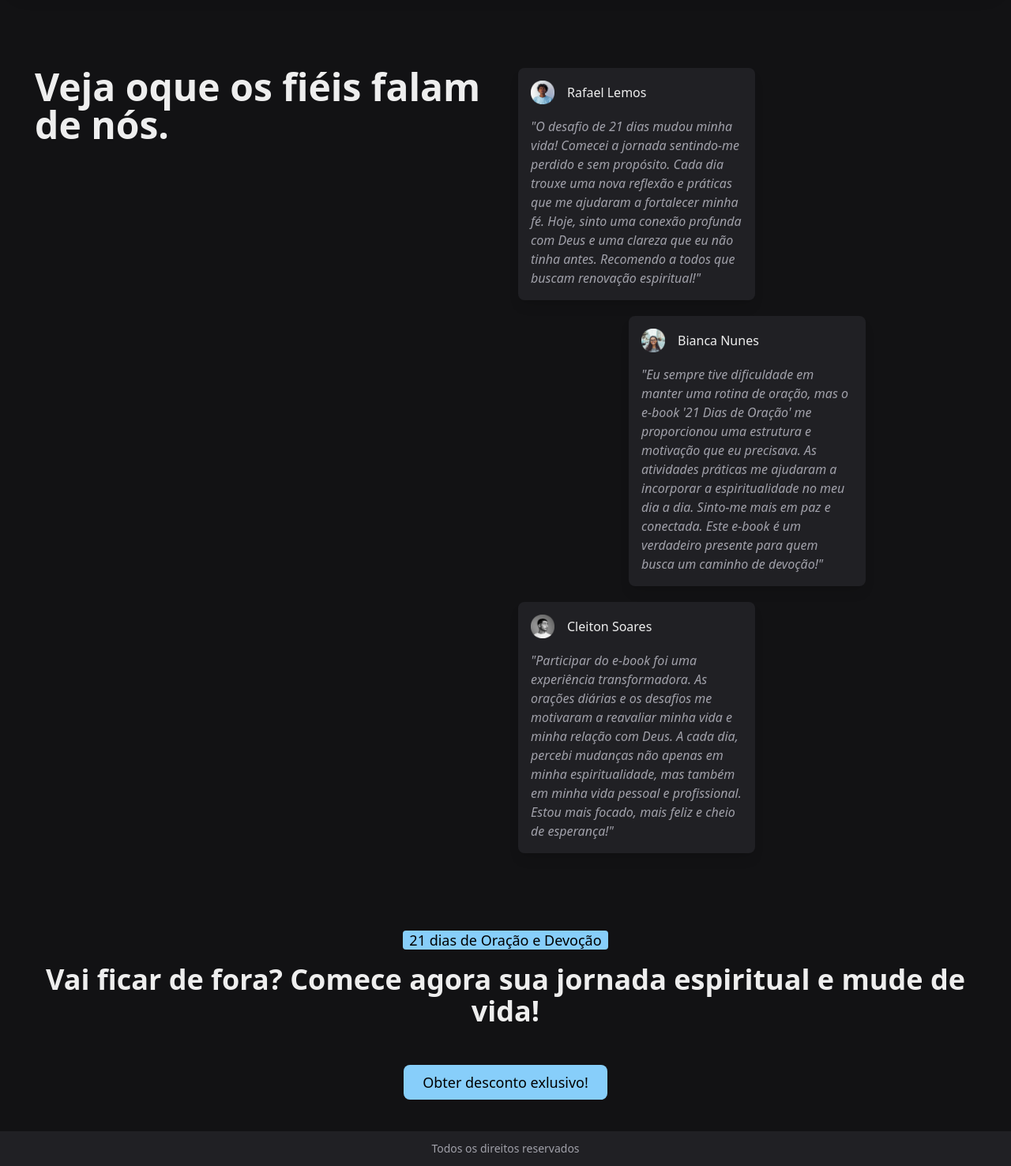
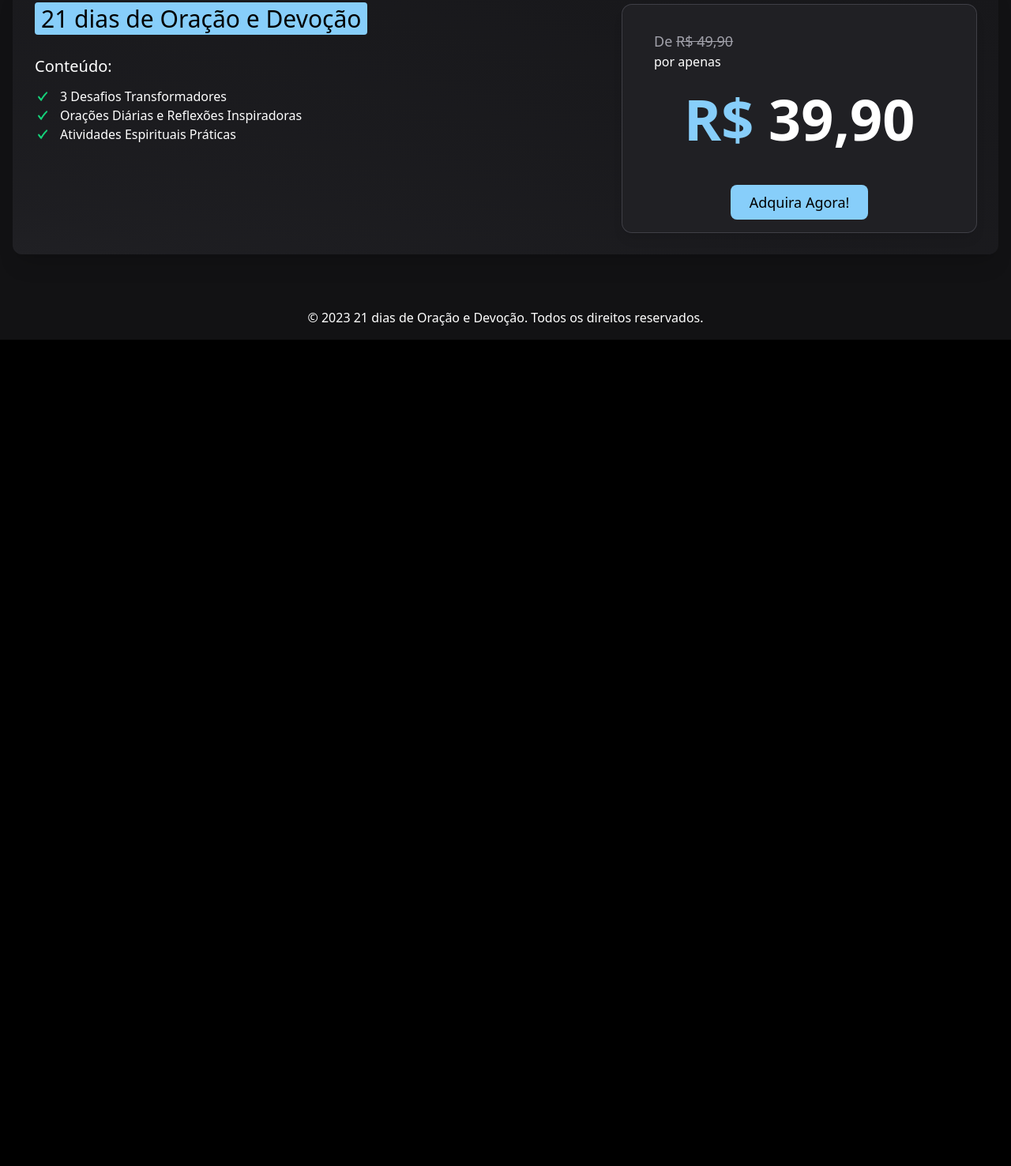
Before and after one commit to flaronin/k, a website: page index.html in a window 1280 px wide. Shown: the part 2086-3562 px from the top of the page at 79% size. After the commit the page ends 2516 px from the top, so only its background shows below. Drawn offline with nearby package versions, Linux system fonts and the light colour scheme.

Commit message:
Add files via upload

```diff
--- a/index.html
+++ b/index.html
@@ -5,14 +5,18 @@
     <meta name="viewport" content="width=device-width, initial-scale=1.0" />
     <meta name="description" content="Página de vendas" />
     <meta name="keywords" content="Landing page,página de vendas" />
-    <title>21 dias de Oração e Devoção
-    </title>
+    <title>21 dias de Oração e Devoção</title>
     <script src="https://cdn.tailwindcss.com"></script>
     <link rel="stylesheet" href="assets/css/style.css" />
     <script src="tailwind.config.js" defer></script>
     <script src="src/aos.js" defer></script>
     <script src="https://unpkg.com/aos@2.3.1/dist/aos.js"></script>
     <link href="https://unpkg.com/aos@2.3.1/dist/aos.css" rel="stylesheet" />
+    <style>
+        body {
+            background-color: black; /* Fundo preto */
+        }
+    </style>
 </head>
 <body>
     <header class="main-header h-screen">
@@ -20,18 +24,16 @@
             <div class="container flex justify-center items-center px-4">
                 <main class="w-full max-w-lg">
                     <div class="text-center">
-              <h1
-                class="text-white font-bold py-3 text-4xl sm:text-5xl text-center"
-              > Você está pronto para
-                 <span class="text-primaryColor">quebrar as correntes</span> e  viver uma<span class="text-primaryColor"> transformação espiritual? 🙏 </span>
+                        <h1 class="text-white font-bold py-3 text-4xl sm:text-5xl text-center">
+                            Você está pronto para
+                            <span class="text-primaryColor">quebrar as correntes</span> e viver uma
+                            <span class="text-primaryColor"> transformação espiritual? 🙏 </span>
                         </h1>
                         <p class="text-zinc-300 py-3 font-medium">
                             Se você sente que está preso em ciclos que parecem não ter fim, desejando por uma mudança genuína e uma vida de paz e prosperidade, esta mensagem é para você.
                         </p>
                         <a href="https://pay.cakto.com.br/5E3Emdm">
-                <button
-                  class="text-black text-lg bg-primaryColor hover:bg-primaryColorHover rounded-lg px-6 py-2 font-medium transition-colors duration-300"
-                >
+                            <button class="text-black text-lg bg-primaryColor hover:bg-primaryColorHover rounded-lg px-6 py-2 font-medium transition-colors duration-300">
                                 Saiba mais!
                             </button>
                         </a>
@@ -44,29 +46,22 @@
     <section class="bg-secondaryColor py-10">
         <div class="container mx-auto px-5">
             <nav class="text-center pb-4">
-          <span class="font-medium text-white text-lg"
-            ><span class="text-black bg-primaryColor px-2 rounded">21 dias de Oração e Devoção: em busca da Libertação e da Prosperidade
+                <span class="font-medium text-white text-lg">
+                    <span class="text-black bg-primaryColor px-2 rounded">21 dias de Oração e Devoção: em busca da Libertação e da Prosperidade</span>
                 </span>
-           </span
-          >
             </nav>
             <main class="text-center">
                 <h1 class="font-bold text-4xl text-textPrimaryColor">
                     Uma jornada espiritual projetada para trazer clareza, força e um novo propósito à sua vida!
                 </h1>
-          <br>
-          <br>
-
+                <br><br>
             </main>
         </div>
     </section>
 
     <section class="px-4 py-8 what-you-will-learning flex justify-center overflow-hidden">
-
         <div class="container">
-    <h1 class="text-center font-bold text-white text-2xl">
-       O que você vai encontrar nesse e-book:
-    </h1>
+            <h1 class="text-center font-bold text-white text-2xl">O que você vai encontrar nesse e-book:</h1>
             <div class="flex justify-center">
                 <div class="grid grid-cols-1 md:grid-cols-3 cards gap-5 py-10">
                     <div class="w-full md:max-w-[250px] md:h-[300px] shadow-lg rounded-md bg-secondaryColor p-4" data-aos="fade-up" data-aos-duration="600">
@@ -103,80 +98,59 @@
                         </div>
                     </div>
                 </div>
-
             </div>
-    <h1 class="text-center font-bold text-white text-2xl">
-      🚀 Por que participar dessa jornada?
-    </h1>
+            <h1 class="text-center font-bold text-white text-2xl">🚀 Por que participar dessa jornada?</h1>
             <p class="text-zinc-300 py-3 font-medium">
                 Porque Deus tem algo maior reservado para você, mas é necessário se preparar e dar o primeiro passo. Em apenas 21 dias, você vai sentir sua fé sendo renovada, suas forças restauradas e sua mente direcionada para um novo ciclo de bênçãos e prosperidade.
             </p>
-
         </div>
     </section>
+    <br>
+    <h1 class="text-center font-bold text-white text-2xl">21 Dias para Fortalecer sua Fé e Mudar sua Vida.</h1>
+<!-- Seção do vídeo -->
+<section class="flex justify-center py-8">
+
+  <div class="container max-w-md"> <!-- Define um tamanho máximo para a seção -->
+      <video controls class="w-full rounded-lg shadow-lg">
+          <source src="assets/video.mp4" type="video/mp4">
+          Seu navegador não suporta a tag de vídeo.
+      </video>
+  </div>
+</section>
+
 
     <section class="bg-secondaryColor flex justify-center overflow-hidden">
         <main class="container py-7 px-4">
             <nav class="text-center">
-          <h1 class="text-white text-3xl font-bold" data-aos="fade-up">
-            Preço exclusivo!
-          </h1>
+                <h1 class="text-white text-3xl font-bold" data-aos="fade-up">Preço exclusivo!</h1>
             </nav>
             <div class="flex justify-center py-6">
-          <div
-            class="w-full prince-table rounded-xl p-7 shadow-xl"
-            data-aos="fade-up"
-            data-aos-duration="700"
-          >
-            <main
-              class="flex flex-col md:flex-row"
-              data-aos="fade-up"
-              data-aos-duration="900"
-            >
+                <div class="w-full prince-table rounded-xl p-7 shadow-xl" data-aos="fade-up" data-aos-duration="700">
+                    <main class="flex flex-col md:flex-row" data-aos="fade-up" data-aos-duration="900">
                         <div class="w-full md:w-[50%]">
                             <div>
-                  <span class="font-medium text-white text-3xl"
-                    ><span class="text-black bg-primaryColor px-2 rounded"
-                      >21 dias de Oração e Devoção</span
-                    >
-                    </span
-                  >
+                                <span class="font-medium text-white text-3xl">
+                                    <span class="text-black bg-primaryColor px-2 rounded">21 dias de Oração e Devoção</span>
+                                </span>
                             </div>
                             <p class="font-medium text-white text-xl pt-7">Conteúdo:</p>
                             <ul class="py-3 text-md font-medium">
                                 <li class="flex items-center gap-3 text-white">
-                    <img
-                      class="w-[20px] h-[20px]"
-                      src="assets/verifica.png"
-                      alt="Check"
-                    />
+                                    <img class="w-[20px] h-[20px]" src="assets/verifica.png" alt="Check" />
                                     3 Desafios Transformadores
                                 </li>
                                 <li class="flex items-center gap-3 text-white">
-                    <img
-                      class="w-[20px] h-[20px]"
-                      src="assets/verifica.png"
-                      alt="Check"
-                    />
+                                    <img class="w-[20px] h-[20px]" src="assets/verifica.png" alt="Check" />
                                     Orações Diárias e Reflexões Inspiradoras
                                 </li>
                                 <li class="flex items-center gap-3 text-white">
-                    <img
-                      class="w-[20px] h-[20px]"
-                      src="assets/verifica.png"
-                      alt="Check"
-                    />
+                                    <img class="w-[20px] h-[20px]" src="assets/verifica.png" alt="Check" />
                                     Atividades Espirituais Práticas
                                 </li>
-
                             </ul>
                         </div>
-              <div
-                class="w-full md:w-[50%] flex justify-center md:justify-end items-center"
-              >
-                <div
-                  class="w-full h-full max-w-md bg-thirdColor ring-1 ring-zinc-700 rounded-xl shadow-lg p-4"
-                >
+                        <div class="w-full md:w-[50%] flex justify-center md:justify-end items-center">
+                            <div class="w-full h-full max-w-md bg-thirdColor ring-1 ring-zinc-700 rounded-xl shadow-lg p-4">
                                 <p class="text-zinc-400 text-lg font-medium pt-4 ps-6">
                                     De <span class="line-through">R$ 49,90 </span>
                                 </p>
@@ -186,9 +160,7 @@
                                 </h1>
                                 <div class="text-center pt-6">
                                     <a href="https://pay.cakto.com.br/5E3Emdm">
-                    <button
-                      class="text-black text-lg bg-primaryColor hover:bg-primaryColorHover rounded-lg px-6 py-2 font-medium transition-colors duration-300"
-                    >
+                                        <button class="text-black text-lg bg-primaryColor hover:bg-primaryColorHover rounded-lg px-6 py-2 font-medium transition-colors duration-300">
                                             Adquira Agora!
                                         </button>
                                     </a>
@@ -200,104 +172,10 @@
             </div>
         </main>
     </section>
-    <section class="bg-secondaryColor py-14">
-      <div class="container mx-auto px-7">
-        <main class="grid grid-cols-1 md:grid-cols-2">
-          <section class="px-4">
-            <h1
-              class="text-3xl md:text-5xl font-bold text-textPrimaryColor mb-5"
-            >
-              Veja oque os fiéis falam de nós.
-            </h1>
-          </section>
-          <section class="px-4">
-            <header
-              class="w-full max-w-[300px] rounded-lg bg-thirdColor p-4 shadow-lg mb-5"
-              data-aos="zoom-in-up"
-              data-aos-duration="400"
-            >
-              <nav class="flex items-center gap-4 pb-4">
-                <img src="assets/4.png" alt="Ícone Rafael Lemos" class="w-[30px] h-[30px]" />
-                <h1 class="text-textPrimaryColor">Rafael Lemos</h1>
-              </nav>
-              <main>
-                <cite class="text-zinc-400">
-                  "O desafio de 21 dias mudou minha vida! Comecei a jornada sentindo-me perdido e sem propósito. Cada dia trouxe uma nova reflexão e práticas que me ajudaram a fortalecer minha fé. Hoje, sinto uma conexão profunda com Deus e uma clareza que eu não tinha antes. Recomendo a todos que buscam renovação espiritual!"
-                </cite>
-              </main>
-            </header>
 
-            <header
-              class="w-full max-w-[300px] rounded-lg bg-thirdColor p-4 shadow-lg mx-auto mb-5"
-              data-aos="zoom-in-up"
-              data-aos-duration="700"
-            >
-              <nav class="flex items-center gap-4 pb-4">
-                <img src="assets/5.png" alt="Ícone Bianca Nunes" class="w-[30px] h-[30px]" />
-                <h1 class="text-textPrimaryColor">Bianca Nunes</h1>
-              </nav>
-              <main>
-                <cite class="text-zinc-400">
-                  "Eu sempre tive dificuldade em manter uma rotina de oração, mas o e-book '21 Dias de Oração' me proporcionou uma estrutura e motivação que eu precisava. As atividades práticas me ajudaram a incorporar a espiritualidade no meu dia a dia. Sinto-me mais em paz e conectada. Este e-book é um verdadeiro presente para quem busca um caminho de devoção!"
-                </cite>
-              </main>
-            </header>
-
-            <header
-              class="w-full max-w-[300px] rounded-lg bg-thirdColor p-4 shadow-lg"
-              data-aos="zoom-in-up"
-              data-aos-duration="1000"
-            >
-              <nav class="flex items-center gap-4 pb-4">
-                <img src="assets/6.png" alt="Ícone Cleiton Soares" class="w-[30px] h-[30px]" />
-                <h1 class="text-textPrimaryColor">Cleiton Soares</h1>
-              </nav>
-              <main>
-                <cite class="text-zinc-400">
-                  "Participar do e-book foi uma experiência transformadora. As orações diárias e os desafios me motivaram a reavaliar minha vida e minha relação com Deus. A cada dia, percebi mudanças não apenas em minha espiritualidade, mas também em minha vida pessoal e profissional. Estou mais focado, mais feliz e cheio de esperança!"
-                </cite>
-              </main>
-            </header>
-          </section>
-
-        </main>
-      </div>
-    </section>
-    <section class="bg-secondaryColor py-10">
-      <div class="container mx-auto px-5">
-        <nav class="text-center pb-4">
-          <span class="font-medium text-white text-lg"
-            ><span class="text-black bg-primaryColor px-2 rounded">21 dias de Oração e Devoção
-            </span>
-           </span
-          >
-        </nav>
-        <main class="text-center">
-          <h1 class="font-bold text-4xl text-textPrimaryColor">
-            Vai ficar de fora? Comece agora sua jornada espiritual e mude de vida!
-          </h1>
-          <br>
-          <br>
-          <a href="https://pay.cakto.com.br/5E3Emdm">
-          <button
-            class="text-black text-lg bg-primaryColor hover:bg-primaryColorHover rounded-lg px-6 py-2 font-medium transition-colors duration-300"
-          >
-            Obter desconto exlusivo!
-          </button>
-          </a>
-        </main>
-      </div>
-    </section>
-          </main>
-        </header>
-
-      </div>
-    </section>
-    <footer class="bg-thirdColor py-3">
-      <div class="container mx-auto px-4 text-center">
-        <p class="text-zinc-400 text-sm">
-          Todos os direitos reservados
-        </p>
+    <footer class="bg-secondaryColor py-4">
+        <div class="container text-center">
+            <p class="text-white">© 2023 21 dias de Oração e Devoção. Todos os direitos reservados.</p>
         </div>
     </footer>
 </body>
```
Lines whose indentation alone changed are shown as unchanged.
